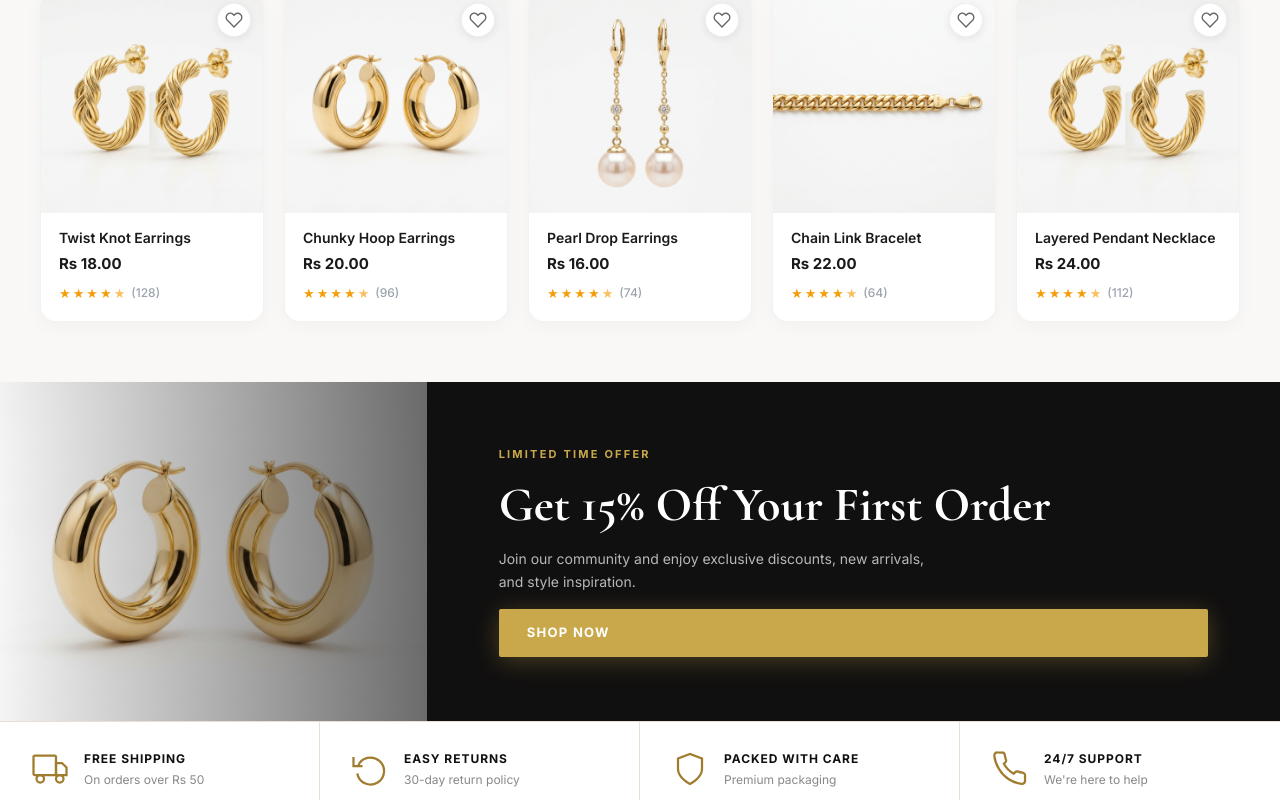
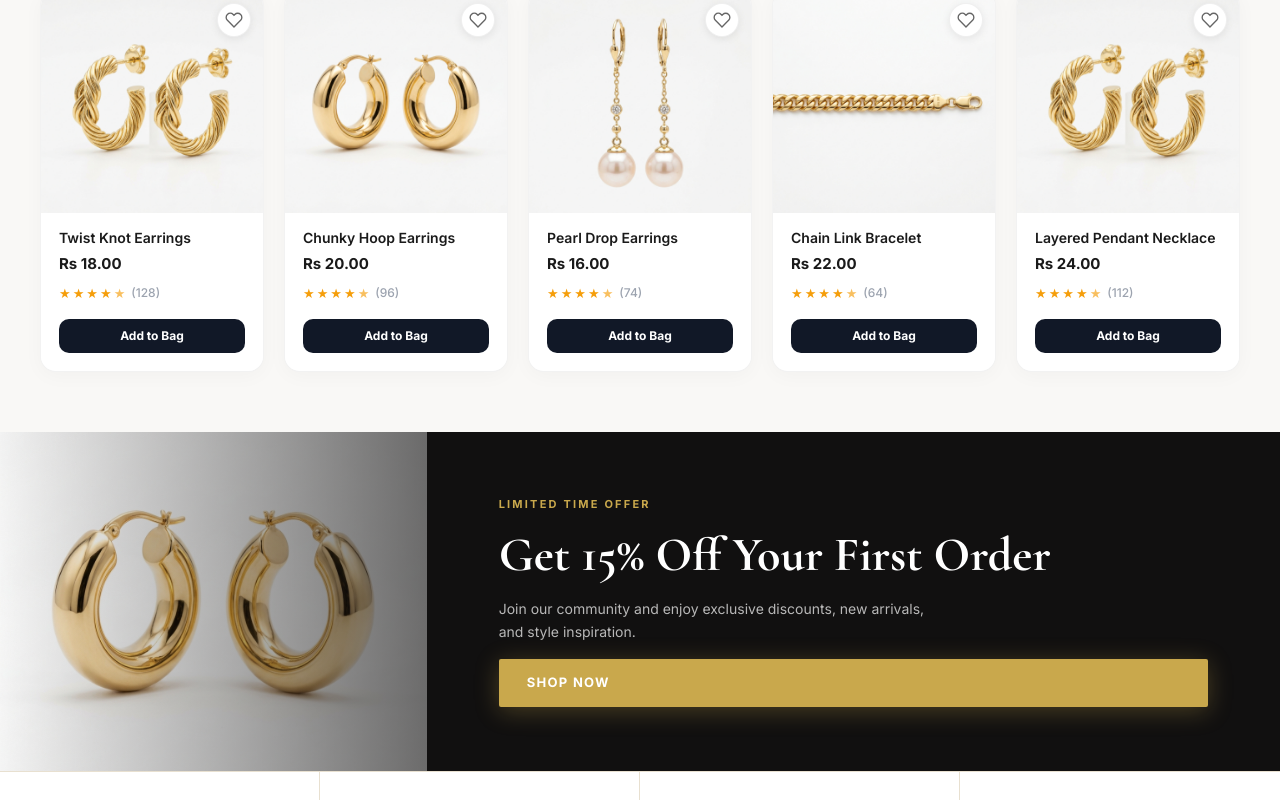
Before and after one commit to HiyanjongRai/aurabreads, a Next.js app: page / in a window 1280 px wide. Shown: the part 1374-2174 px from the top of the page. Built offline with nearby package versions, Linux system fonts and the light colour scheme; no server answers; the database is empty.

Commit message:
feat: replace static cart items with dynamic localStorage cart management and live badge count

```diff
--- a/components/CartDrawer.tsx
+++ b/components/CartDrawer.tsx
@@ -1,11 +1,11 @@
 'use client';
 
-import { useState } from 'react';
+import { useState, useEffect } from 'react';
 import Link from 'next/link';
 import Image from 'next/image';
 import { X, ShoppingBag, ArrowRight, Trash2, Tag, Truck, ShieldCheck, Sparkles, Plus, Minus } from 'lucide-react';
 
-type CartItem = {
+export type CartItem = {
   id: string;
   name: string;
   price: number;
@@ -13,11 +13,6 @@ type CartItem = {
   img: string;
   category?: string;
 };
-
-const initialItems: CartItem[] = [
-  { id: '1', name: 'Twist Knot Earrings', price: 18, qty: 1, img: '/product-earrings1.png', category: 'Earrings' },
-  { id: '2', name: 'Chunky Hoop Earrings', price: 20, qty: 1, img: '/product-earrings2.png', category: 'Earrings' },
-];
 
 const FREE_SHIPPING_THRESHOLD = 50;
 const SAMPLE_PROMO_CODE = 'WELCOME10';
@@ -29,10 +24,39 @@ type CartDrawerProps = {
 };
 
 export function CartDrawer({ isOpen, onClose }: CartDrawerProps) {
-  const [items, setItems] = useState<CartItem[]>(initialItems);
+  const [items, setItems] = useState<CartItem[]>([]);
   const [promoCode, setPromoCode] = useState('');
   const [appliedPromo, setAppliedPromo] = useState<string | null>(null);
   const [promoError, setPromoError] = useState('');
+
+  // Load dynamic cart items from localStorage on mount & when drawer opens
+  useEffect(() => {
+    if (typeof window !== 'undefined') {
+      try {
+        const stored = localStorage.getItem('aurabeads_cart');
+        if (stored) {
+          setItems(JSON.parse(stored));
+        } else {
+          setItems([]);
+        }
+      } catch {
+        setItems([]);
+      }
+    }
+  }, [isOpen]);
+
+  // Sync cart items to localStorage and notify components
+  const updateCart = (newItems: CartItem[]) => {
+    setItems(newItems);
+    if (typeof window !== 'undefined') {
+      try {
+        localStorage.setItem('aurabeads_cart', JSON.stringify(newItems));
+        window.dispatchEvent(new Event('aurabeads_cart_updated'));
+      } catch (e) {
+        console.error('Cart sync error:', e);
+      }
+    }
+  };
 
   const subtotal = items.reduce((sum, item) => sum + item.price * item.qty, 0);
   const discountAmount = appliedPromo ? subtotal * PROMO_DISCOUNT : 0;
@@ -42,12 +66,12 @@ export function CartDrawer({ isOpen, onClose }: CartDrawerProps) {
   const totalItemCount = items.reduce((sum, item) => sum + item.qty, 0);
 
   const removeItem = (id: string) => {
-    setItems((prev) => prev.filter((item) => item.id !== id));
+    const updated = items.filter((item) => item.id !== id);
+    updateCart(updated);
   };
 
   const updateQty = (id: string, delta: number) => {
-    setItems((prev) =>
-      prev
+    const updated = items
       .map((item) => {
         if (item.id === id) {
           const newQty = item.qty + delta;
@@ -55,8 +79,9 @@ export function CartDrawer({ isOpen, onClose }: CartDrawerProps) {
         }
         return item;
       })
-        .filter(Boolean) as CartItem[],
-    );
+      .filter(Boolean) as CartItem[];
+
+    updateCart(updated);
   };
 
   const handleApplyPromo = (codeToApply?: string) => {
@@ -146,14 +171,14 @@ export function CartDrawer({ isOpen, onClose }: CartDrawerProps) {
               <div className="space-y-1">
                 <h3 className="font-serif text-xl font-bold text-gray-900">Your shopping bag is empty</h3>
                 <p className="max-w-xs text-xs text-gray-500 leading-relaxed">
-                  Explore our luxury handcrafted jewelry collections and add your favorite pieces.
+                  Explore our handcrafted jewelry collection and add your favorite pieces to your cart.
                 </p>
               </div>
               <button
                 onClick={onClose}
                 className="mt-4 rounded-xl bg-gradient-to-r from-gray-900 to-gray-800 px-6 py-3 text-xs font-bold text-white shadow-md transition hover:from-black hover:to-gray-900 hover:shadow-lg"
               >
-                Explore Collection →
+                Start Shopping →
               </button>
             </div>
           ) : (
@@ -164,7 +189,7 @@ export function CartDrawer({ isOpen, onClose }: CartDrawerProps) {
                   className="group flex gap-3.5 rounded-2xl border border-gray-100 bg-white p-3.5 shadow-sm transition hover:border-gold-200 hover:shadow-md"
                 >
                   <div className="relative h-20 w-20 flex-shrink-0 overflow-hidden rounded-xl bg-gray-50 border border-gray-100">
-                    <Image src={item.img} alt={item.name} fill className="object-cover transition duration-300 group-hover:scale-105" />
+                    <img src={item.img} alt={item.name} className="h-full w-full object-cover transition duration-300 group-hover:scale-105" />
                   </div>
 
                   <div className="flex flex-1 flex-col justify-between min-w-0">
--- a/components/HomePageContent.tsx
+++ b/components/HomePageContent.tsx
@@ -180,6 +180,52 @@ export default function HomePageContent({ initialProducts = [] }: Props) {
                       <StarRating rating={product.rating} />
                       <span className="ab-review-count">({product.reviews})</span>
                     </div>
+
+                    <button
+                      onClick={() => {
+                        if (typeof window !== 'undefined') {
+                          try {
+                            const stored = localStorage.getItem('aurabeads_cart');
+                            const cartItems: any[] = stored ? JSON.parse(stored) : [];
+                            const existing = cartItems.find((item) => item.id === product.id);
+                            if (existing) {
+                              existing.qty = (existing.qty || 1) + 1;
+                            } else {
+                              cartItems.push({
+                                id: product.id,
+                                name: product.name,
+                                price: product.price,
+                                qty: 1,
+                                img: product.img,
+                              });
+                            }
+                            localStorage.setItem('aurabeads_cart', JSON.stringify(cartItems));
+                            window.dispatchEvent(new Event('aurabeads_cart_updated'));
+                          } catch (e) {
+                            console.error('Add to cart error:', e);
+                          }
+                        }
+                      }}
+                      style={{
+                        marginTop: '10px',
+                        width: '100%',
+                        padding: '8px 12px',
+                        borderRadius: '10px',
+                        background: '#111827',
+                        color: '#ffffff',
+                        fontSize: '12px',
+                        fontWeight: 700,
+                        border: 'none',
+                        cursor: 'pointer',
+                        display: 'flex',
+                        alignItems: 'center',
+                        justifyContent: 'center',
+                        gap: '6px',
+                        transition: 'background 0.2s',
+                      }}
+                    >
+                      <span>Add to Bag</span>
+                    </button>
                   </div>
                 </div>
               );
--- a/components/Navbar.tsx
+++ b/components/Navbar.tsx
@@ -28,7 +28,33 @@ function NavbarContent() {
   const [authOpen, setAuthOpen] = useState(false);
   const [authTab, setAuthTab] = useState<AuthTab>("login");
   const [cartOpen, setCartOpen] = useState(false);
+  const [cartCount, setCartCount] = useState(0);
   const [user, setUser] = useState<UserSession | null>(null);
+
+  const syncCartCount = () => {
+    if (typeof window !== 'undefined') {
+      try {
+        const stored = localStorage.getItem('aurabeads_cart');
+        if (stored) {
+          const items = JSON.parse(stored);
+          const totalQty = items.reduce((sum: number, item: { qty?: number }) => sum + (item.qty || 1), 0);
+          setCartCount(totalQty);
+        } else {
+          setCartCount(0);
+        }
+      } catch {
+        setCartCount(0);
+      }
+    }
+  };
+
+  useEffect(() => {
+    syncCartCount();
+    window.addEventListener('aurabeads_cart_updated', syncCartCount);
+    return () => {
+      window.removeEventListener('aurabeads_cart_updated', syncCartCount);
+    };
+  }, []);
   const [userMenuOpen, setUserMenuOpen] = useState(false);
 
   const searchParams = useSearchParams();
@@ -218,7 +244,7 @@ function NavbarContent() {
                 onClick={() => setCartOpen(true)}
               >
                 <svg width="20" height="20" fill="none" stroke="currentColor" strokeWidth="2" viewBox="0 0 24 24"><path d="M6 2 3 6v14a2 2 0 0 0 2 2h14a2 2 0 0 0 2-2V6l-3-4z"/><line x1="3" y1="6" x2="21" y2="6"/><path d="M16 10a4 4 0 0 1-8 0"/></svg>
-                <span className="ab-cart-count">2</span>
+                {cartCount > 0 && <span className="ab-cart-count">{cartCount}</span>}
               </button>
               {/* Mobile hamburger */}
               <button className="ab-hamburger" onClick={() => setMobileOpen(!mobileOpen)} aria-label="Menu">
```
Lines whose indentation alone changed are shown as unchanged.
